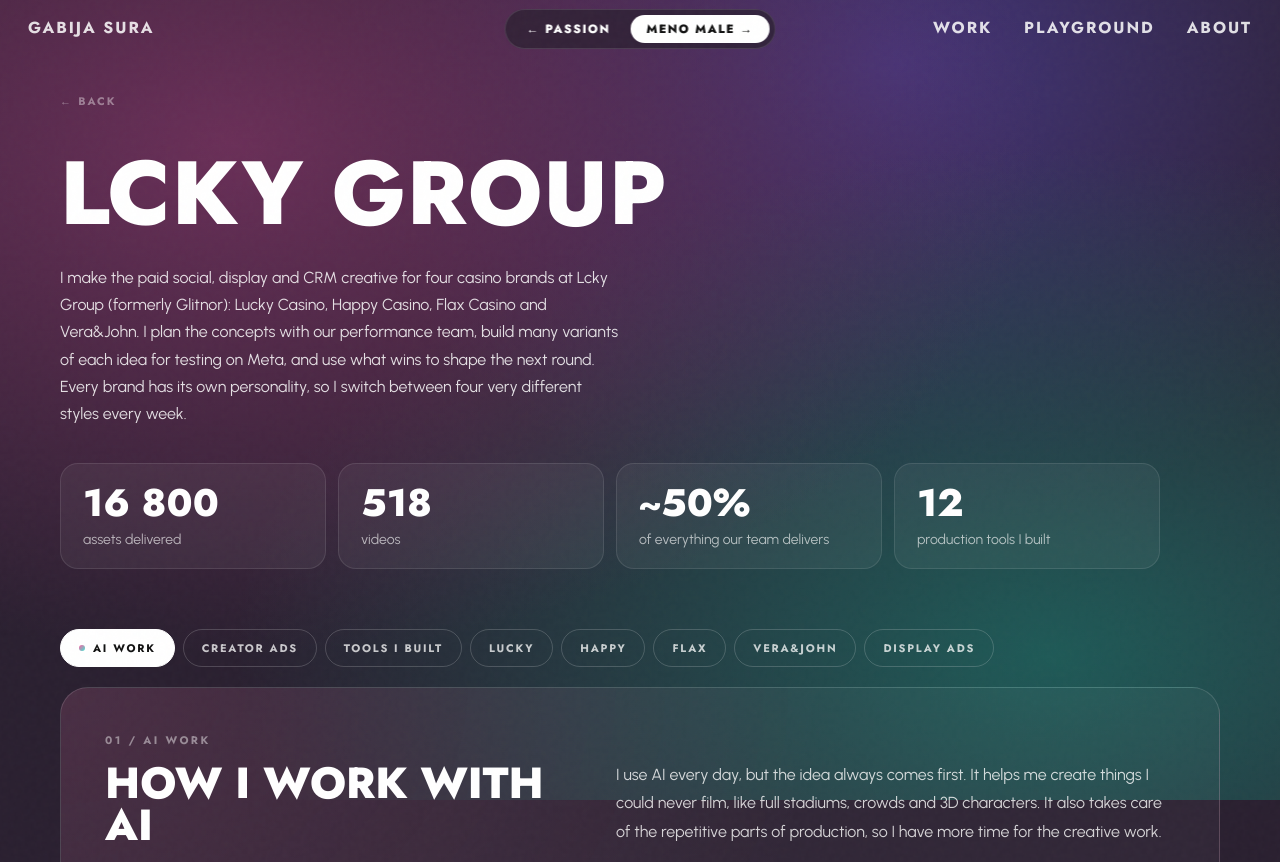
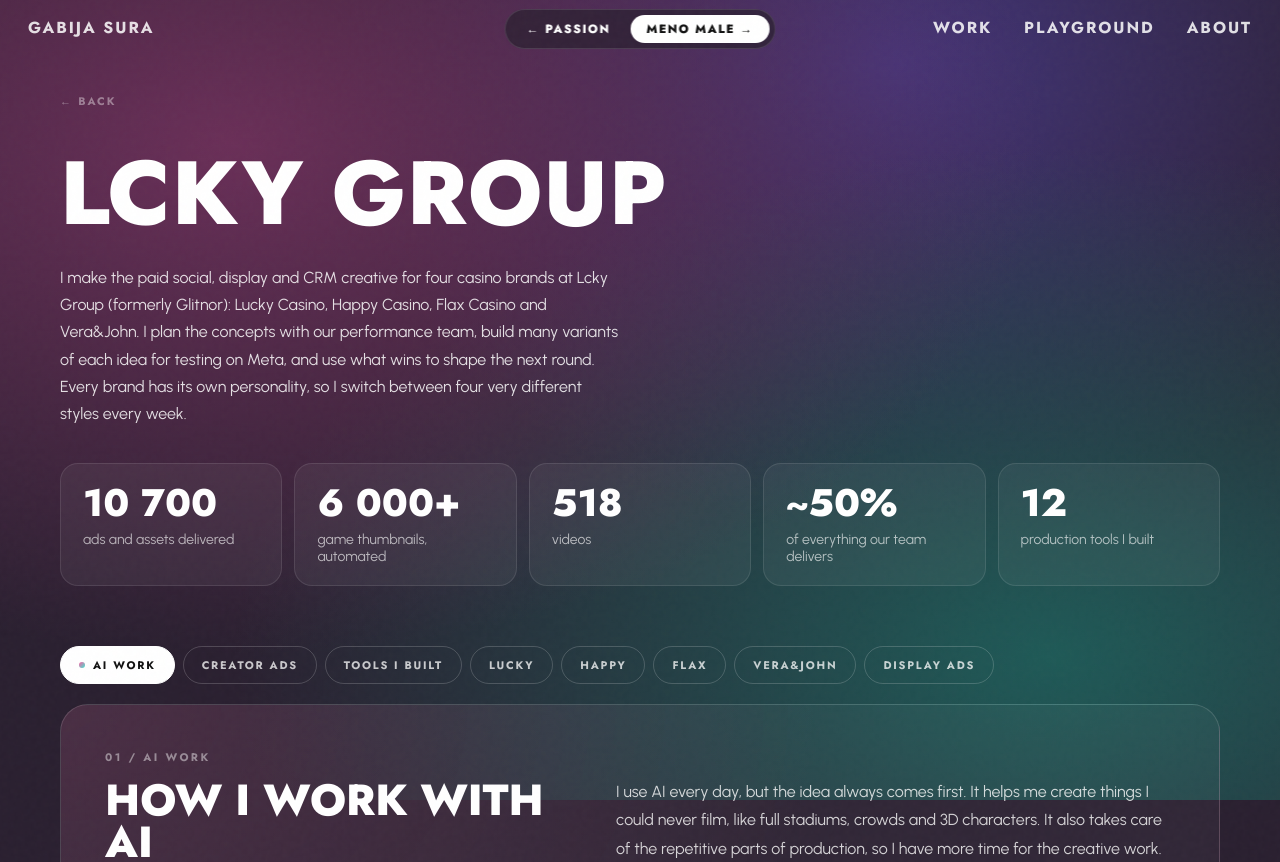
Before and after one commit to gabijasura/portfolio, a plain HTML site: page lckygroup.html in a window 1280 px wide. Shown: the top 862 px of the page. Drawn offline with Linux system fonts and the light colour scheme.

Commit message:
Lcky stats: split ads and assets from automated thumbnails
Co-Authored-By: Claude Opus 5.5 <noreply@anthropic.com>

```diff
--- a/css/style.css
+++ b/css/style.css
@@ -2269,9 +2269,9 @@ footer a:hover { opacity: 0.5; }
 .lg-stats {
   list-style: none;
   display: grid;
-  grid-template-columns: repeat(4, minmax(0, 1fr));
+  grid-template-columns: repeat(5, minmax(0, 1fr));
   gap: 12px;
-  max-width: 1100px;
+  max-width: 1200px;
   margin: 36px 0 0;
 }
 .lg-stats li {
@@ -2333,6 +2333,7 @@ footer a:hover { opacity: 0.5; }
 }
 @media (max-width: 900px) {
   .lg-stats { grid-template-columns: repeat(2, minmax(0, 1fr)); }
+  .lg-stats li:first-child { grid-column: 1 / -1; }
 }
 @media (max-width: 768px) {
   .lg-stats { margin-top: 24px; gap: 8px; }
--- a/lckygroup.html
+++ b/lckygroup.html
@@ -25,7 +25,8 @@
         <p>I make the paid social, display and CRM creative for four casino brands at Lcky Group (formerly Glitnor): Lucky Casino, Happy Casino, Flax Casino and Vera&amp;John. I plan the concepts with our performance team, build many variants of each idea for testing on Meta, and use what wins to shape the next round. Every brand has its own personality, so I switch between four very different styles every week.</p>
       </div>
       <ul class="lg-stats" aria-label="Sep 2025 – Nov 2026 in numbers">
-        <li><b>16 800</b><span>assets delivered</span></li>
+        <li><b>10 700</b><span>ads and assets delivered</span></li>
+        <li><b>6 000+</b><span>game thumbnails, automated</span></li>
         <li><b>518</b><span>videos</span></li>
         <li><b>~50%</b><span>of everything our team delivers</span></li>
         <li><b>12</b><span>production tools I built</span></li>
```
